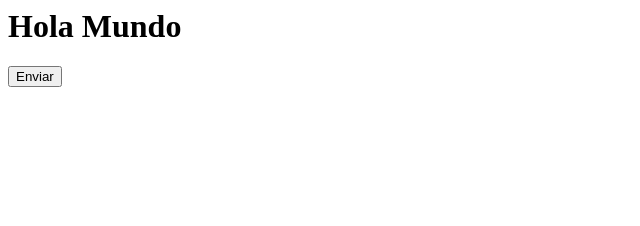
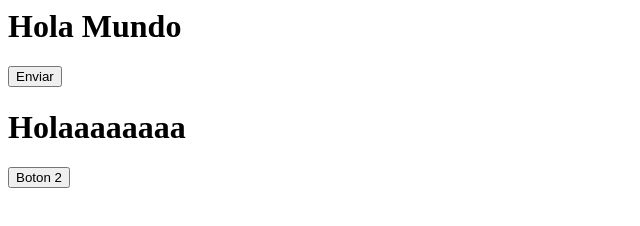
Before and after one commit to luischang/daw202501, a plain HTML site: page index.html in a window 1280 px wide. Shown: the whole page, without its empty margins (0-640 px from the left). Drawn offline with Linux system fonts and the light colour scheme.

Commit message:
Adicion de boton y h1

```diff
--- a/index.html
+++ b/index.html
@@ -6,6 +6,8 @@
     <body>
         <h1>Hola Mundo</h1>
         <input type="button" value="Enviar" />
+        <h1>Holaaaaaaaa</h1>
+        <button>Boton 2</button>
     </body>
     <footer>
 
```
